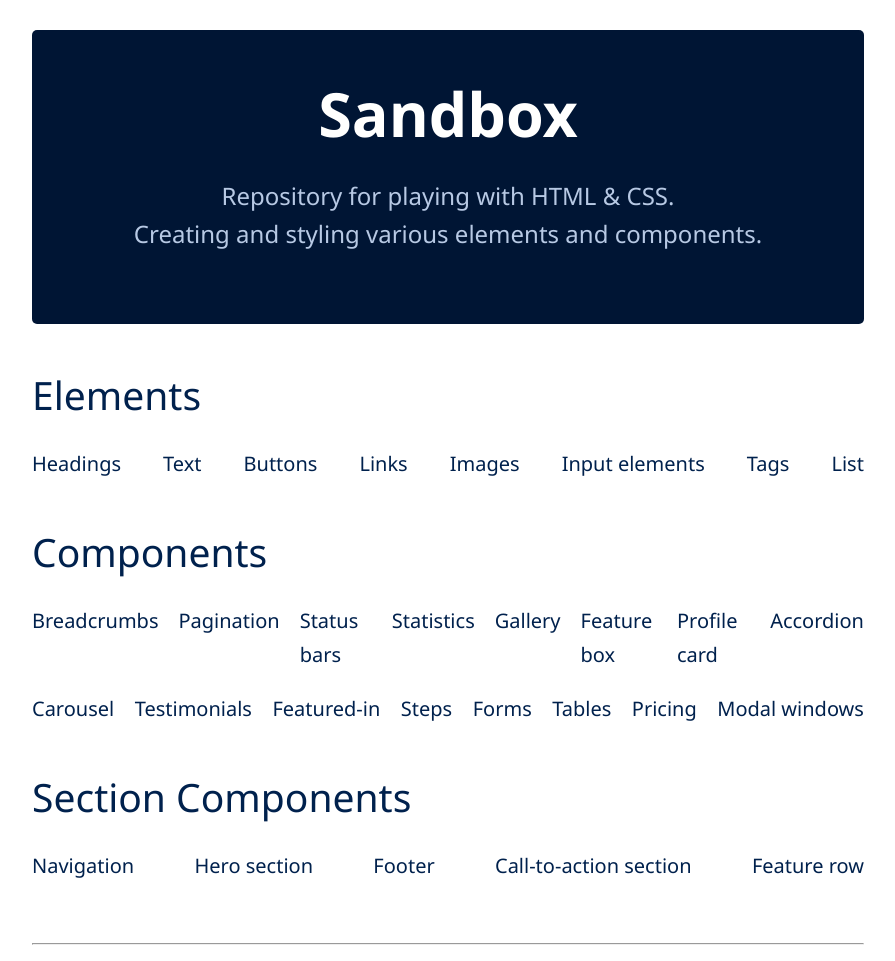
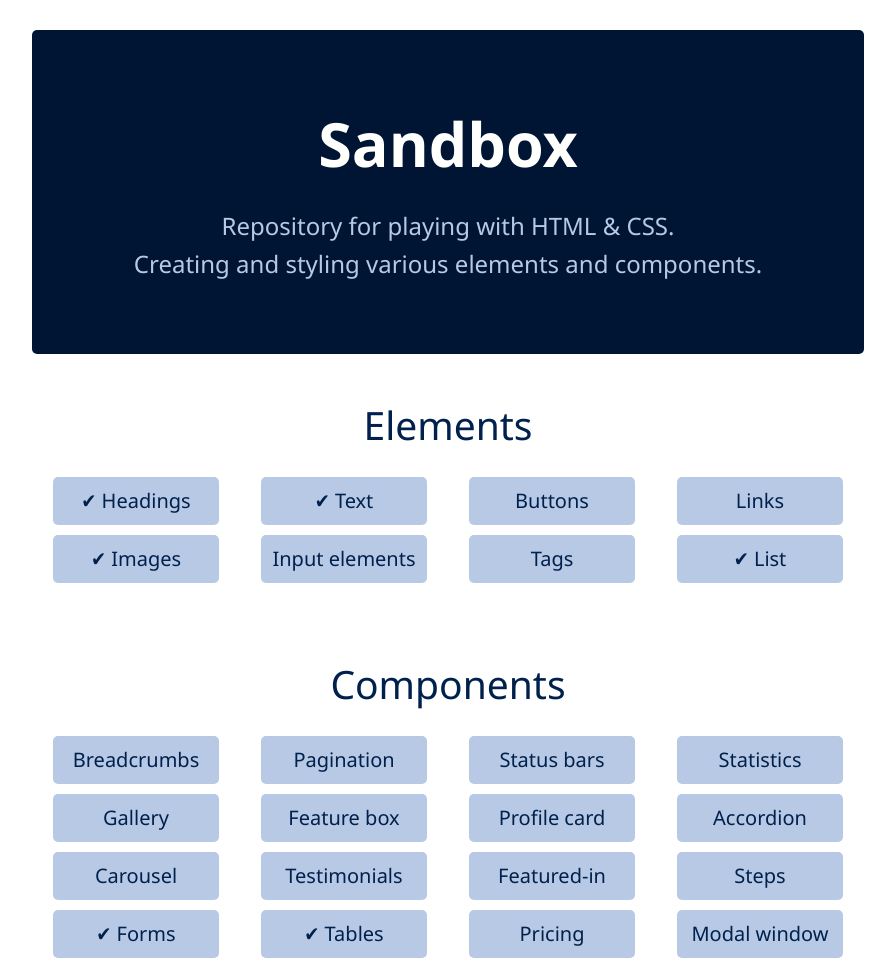
Before and after one commit to kom42ec/css-sandbox, a plain HTML site: page index.html in a window 1280 px wide. Shown: the top 961 px of the page, without its empty margins (192-1087 px from the left). Drawn offline with Linux system fonts and the light colour scheme.

Commit message:
links styled

```diff
--- a/index.html
+++ b/index.html
@@ -24,18 +24,18 @@
         </p>
       </div>
     </header>
-
+    <section class="nav-section">
       <h3>Elements</h3>
       <nav class="navigation">
         <ul class="nav-list">
-        <li><a href="#">Headings</a></li>
-        <li><a href="#">Text</a></li>
+          <li><a href="#headings">&#10004; Headings</a></li>
+          <li><a href="#text">&#10004; Text</a></li>
           <li><a href="#">Buttons</a></li>
           <li><a href="#">Links</a></li>
-        <li><a href="#">Images</a></li>
+          <li><a href="#image">&#10004; Images</a></li>
           <li><a href="#">Input elements</a></li>
           <li><a href="#">Tags</a></li>
-        <li><a href="#">List</a></li>
+          <li><a href="#lists">&#10004; List</a></li>
         </ul>
       </nav>
       <h3>Components</h3>
@@ -49,16 +49,14 @@
           <li><a href="#">Feature box</a></li>
           <li><a href="#">Profile card</a></li>
           <li><a href="#">Accordion</a></li>
-      </ul>
-      <ul class="nav-list">
           <li><a href="#">Carousel</a></li>
           <li><a href="#">Testimonials</a></li>
           <li><a href="#">Featured-in</a></li>
           <li><a href="#">Steps</a></li>
-        <li><a href="#">Forms</a></li>
-        <li><a href="#">Tables</a></li>
+          <li><a href="#form">&#10004; Forms</a></li>
+          <li><a href="#table">&#10004; Tables</a></li>
           <li><a href="#">Pricing</a></li>
-        <li><a href="#">Modal windows</a></li>
+          <li><a href="#">Modal window</a></li>
         </ul>
       </nav>
       <h3>Section components</h3>
@@ -67,11 +65,11 @@
           <li><a href="#">Navigation</a></li>
           <li><a href="#">Hero section</a></li>
           <li><a href="#">Footer</a></li>
-        <li><a href="#">Call-to-action section</a></li>
+          <li><a href="#">Call-to-action</a></li>
           <li><a href="#">Feature row</a></li>
         </ul>
       </nav>
-
+    </section>
     <hr />
     <div id="headings">
       <h1>Heading 1</h1>
@@ -101,6 +99,7 @@
       <small>The quick brown fox jumps over the lazy dog </small>
     </div>
     <hr />
+
     <div id="hero">
       <h1>Hello World</h1>
       <p class="subtitle">
--- a/queries.css
+++ b/queries.css
@@ -22,6 +22,9 @@
   body {
     width: 75%;
   }
+  .nav-list {
+    grid-template-columns: repeat(3, 1fr);
+  }
 }
 @media (max-width: 44em) {
   body {
@@ -35,7 +38,7 @@
     padding: 0.8rem 0.8rem 0.8rem 1.6rem;
   }
   .nav-list {
-    flex-direction: column;
+    grid-template-columns: repeat(2, 1fr);
   }
   .header-container {
     text-align: left;
@@ -51,6 +54,9 @@
 @media (max-width: 34em) {
   body {
     width: 85%;
+  }
+  .nav-list {
+    grid-template-columns: 1fr;
   }
   #form {
     padding: 2rem;
--- a/style.css
+++ b/style.css
@@ -51,7 +51,7 @@ body {
 header {
   margin-top: 3rem;
   margin-bottom: 5rem;
-  padding: 5rem 0 2rem 0;
+  padding: 8rem 0 2rem 0;
   background-color: var(--darkBackground);
   border-radius: var(--borderRadius);
 }
@@ -62,17 +62,33 @@ header {
   color: var(--darkParagraph);
 }
 .navigation {
-  margin-bottom: 5rem;
+  margin-bottom: 8rem;
+}
+.nav-section {
+  text-align: center;
 }
 .nav-list {
   list-style: none;
-  display: flex;
+
+  /* display: flex;
   justify-content: space-between;
   align-items: flex-start;
   flex-direction: row;
-  gap: 2rem;
+  gap: 2rem; */
+
+  display: grid;
+  grid-template-columns: repeat(4, 1fr);
+  row-gap: 1rem;
+  justify-items: center;
   padding: 0;
   margin-bottom: 2rem;
+}
+
+.nav-list li {
+  width: 80%;
+  background-color: var(--darkParagraph);
+  padding: 0.7rem;
+  border-radius: var(--borderRadius);
 }
 
 .nav-list a:link,
@@ -84,8 +100,8 @@ header {
 }
 .nav-list a:hover,
 .nav-link a:active {
-  color: var(--greenColor);
-  border-bottom: 1px solid var(--greenColor);
+  color: var(--darkHeadline);
+  border-bottom: 1px solid var(--darkHeadline);
   padding-bottom: 2px;
 }
 
```
Lines whose indentation alone changed are shown as unchanged.
